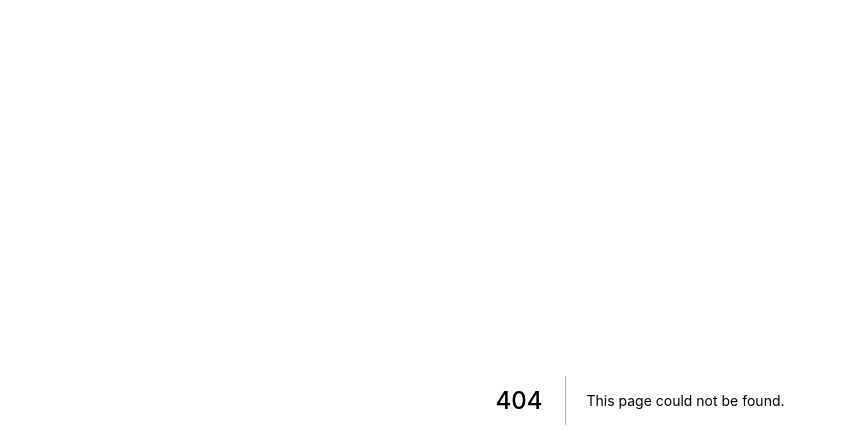
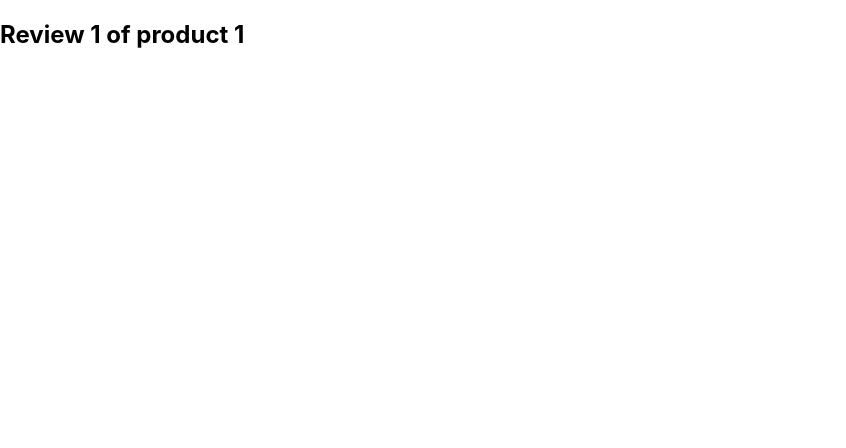
Before and after one commit to Panyue-genkiyo/nextjs-learning, a Next.js app: page /product/1/review/1 in a window 1280 px wide. Before the commit this address had no page. Shown: the top 448 px of the page, without its empty margins (0-846 px from the left). Built offline with nearby package versions, Linux system fonts and the light colour scheme.

Commit message:
嵌套动态路由的实现(例如/product/:productId/review/:reviewId的路由实现,注意第一个文件夹要更名为[productId])

```diff
--- /dev/null
+++ b/pages/product/[productId]/review/[reviewId].js
@@ -0,0 +1,13 @@
+import React from 'react';
+import { useRouter } from "next/router";
+
+const Review = () => {
+    const { query: { reviewId, productId } } = useRouter();
+    return (
+        <h2>
+            Review {reviewId} of product {productId}
+        </h2>
+    );
+};
+
+export default Review;
```
Also changed, not shown: pages/product/[productId]/index.js (added, +14 -0 lines).
